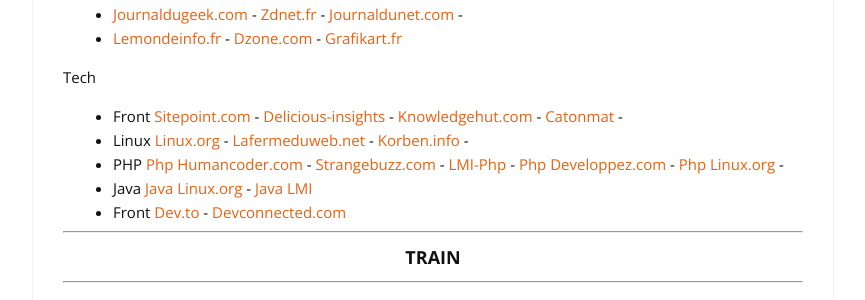
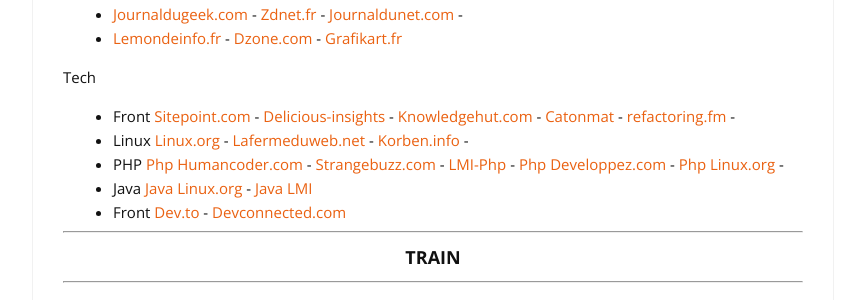
Before and after one commit to cylmat/cylmat.github.io, a Jekyll site: the page built from _pages/USEFUL.md, in a window 1280 px wide and 900 px high. Shown: the part 276-576 px from the top of the window, without its empty margins (207-1072 px from the left). Built offline with Jekyll 4.4.1, drawn with Linux system fonts in a browser that asks for light colours; nearby versions of some CDN libraries.

Commit message:
Update USEFUL.md

```diff
--- a/_pages/USEFUL.md
+++ b/_pages/USEFUL.md
@@ -13,7 +13,7 @@
 * [Lemondeinfo.fr](https://www.lemondeinformatique.fr/internet-et-e-business-11.html) - [Dzone.com](https://dzone.com/web-development-programming-tutorials-tools-news) - [Grafikart.fr](https://grafikart.fr/blog)
 
 Tech
-* Front [Sitepoint.com](https://www.sitepoint.com) - [Delicious-insights](https://delicious-insights.com/fr/articles-et-tutos/) - [Knowledgehut.com](https://www.knowledgehut.com/blog/category/web-development) - [Catonmat](https://catonmat.net/) -
+* Front [Sitepoint.com](https://www.sitepoint.com) - [Delicious-insights](https://delicious-insights.com/fr/articles-et-tutos/) - [Knowledgehut.com](https://www.knowledgehut.com/blog/category/web-development) - [Catonmat](https://catonmat.net/) - [refactoring.fm](https://refactoring.fm) -
 * Linux [Linux.org](https://linuxfr.org) - [Lafermeduweb.net](https://www.lafermeduweb.net) - [Korben.info](https://korben.info) -
 * PHP [Php Humancoder.com](https://news.humancoders.com/t/php) - [Strangebuzz.com](https://www.strangebuzz.com/fr) - [LMI-Php](https://www.lemondeinformatique.fr/toute-l-actualite-marque-sur-php-group-711.html) - [Php Developpez.com](https://php.developpez.com) - [Php Linux.org](https://linuxfr.org/sections/php) -
 * Java [Java Linux.org](https://linuxfr.org/sections/java) - [Java LMI](https://www.lemondeinformatique.fr/toute-l-actualite-produit-sur-java-42.html)
```
